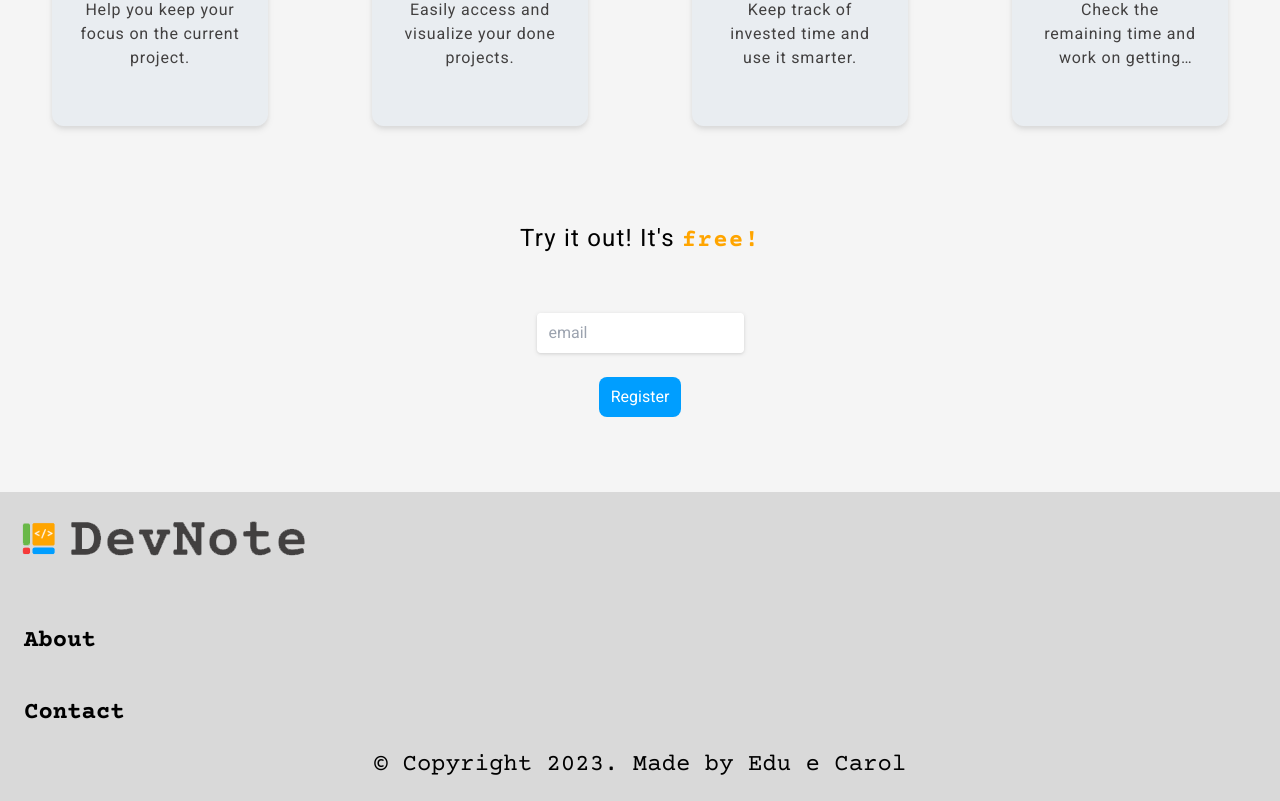
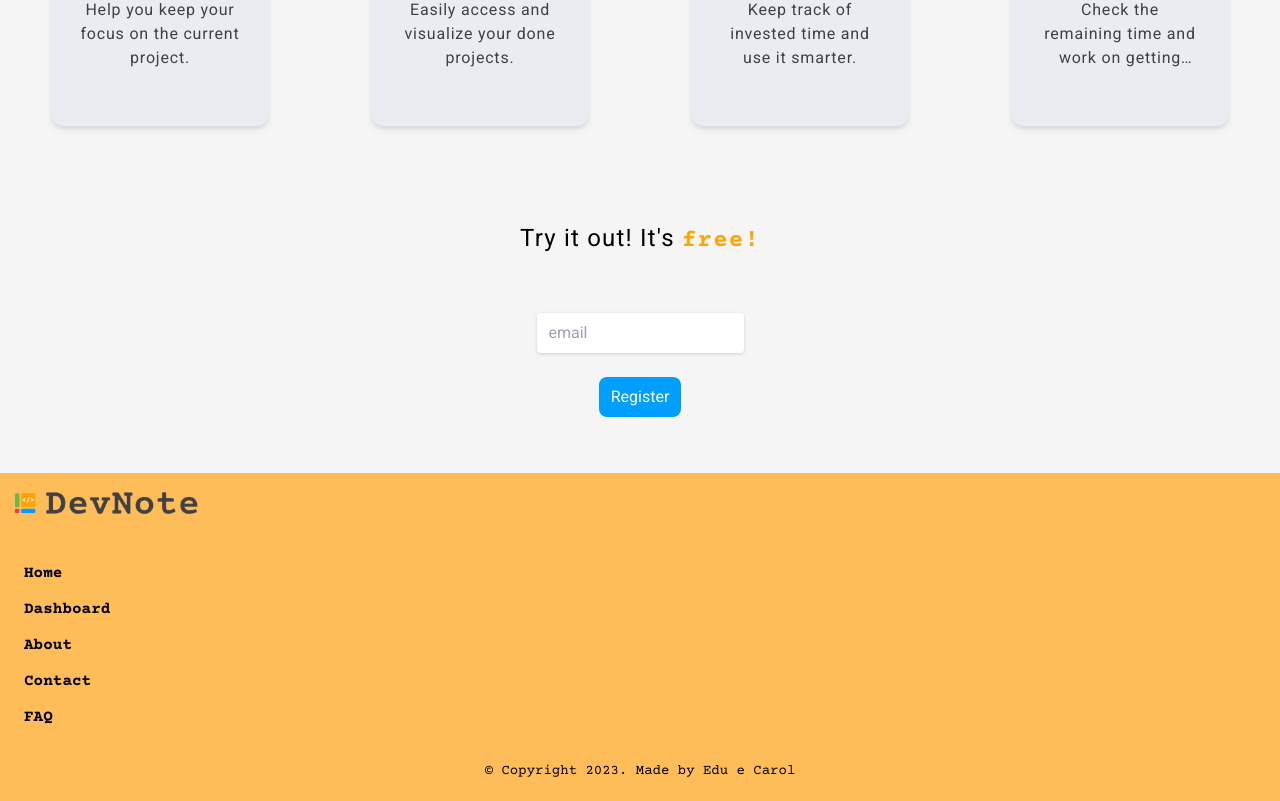
Before and after one commit to edukaki/devlist, a React (Create React App) app: page / in a window 1280 px wide. Shown: the part 1288-2089 px from the top of the page. Built offline with nearby package versions, Linux system fonts and the light colour scheme; no server answers.

Commit message:
feat: format footer

```diff
--- a/src/components/Footer/index.jsx
+++ b/src/components/Footer/index.jsx
@@ -4,14 +4,17 @@ import logo from '../../img/icons/logo.png'
 
 const Footer = () => {
   return (
-    	<footer className='bg-logoGray'>
-            <img src={logo} alt="Devnote logo" />
-            <ul className='pl-6 font-bold'>
-                <li className='py-10 '><Link to='/about'>About</Link></li>
-                <li><Link to='/contact'>Contact</Link></li>
-            </ul>
-            <p className='text-center py-5'>© Copyright 2023. Made by Edu e Carol</p>
-        </footer>
+    <footer className='bg-[#FFBD59]'>
+      <img className='w-1/6' src={logo} alt="Devnote logo" />
+      <ul className='pl-6 font-bold text-base'>
+        <li className='pt-7 pb-3'><Link to='/contact'>Home</Link></li>
+        <li className='pb-3'><Link to='/dashboard'>Dashboard</Link></li>
+        <li className='pb-3'><Link to='/about'>About</Link></li>
+        <li className='pb-3'><Link to='/contact'>Contact</Link></li>
+        <li className='pb-3'><Link to='/faq'>FAQ</Link></li>
+      </ul>
+      <p className='text-sm text-center py-5'>© Copyright 2023. Made by Edu e Carol</p>
+    </footer>
   )
 }
 
```
